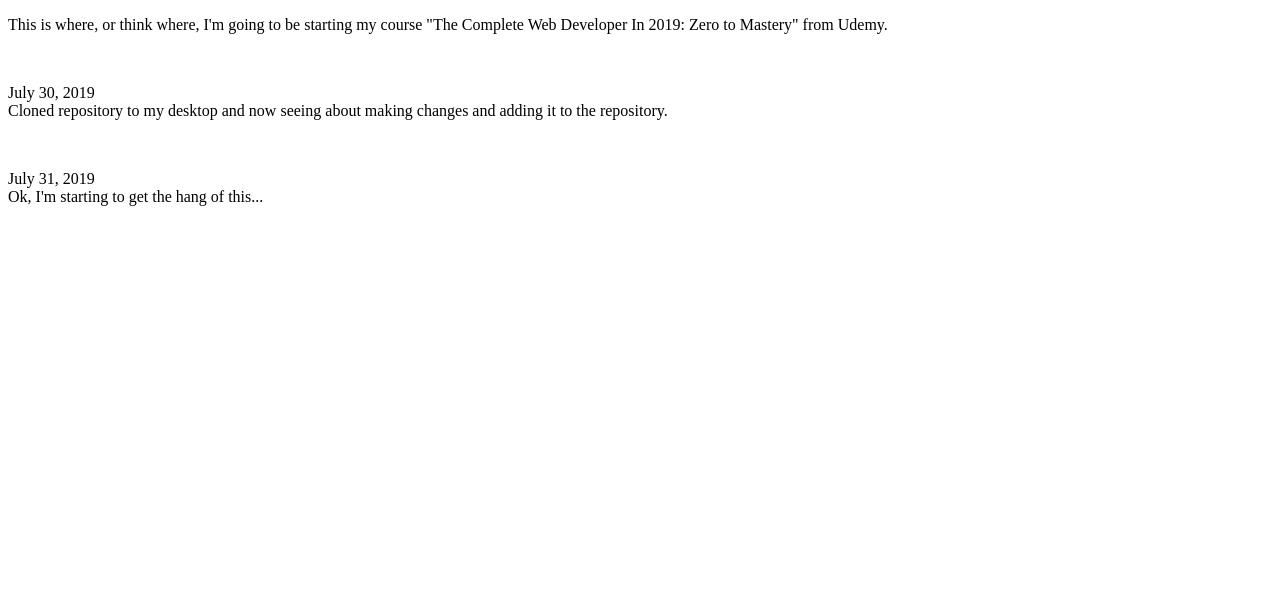
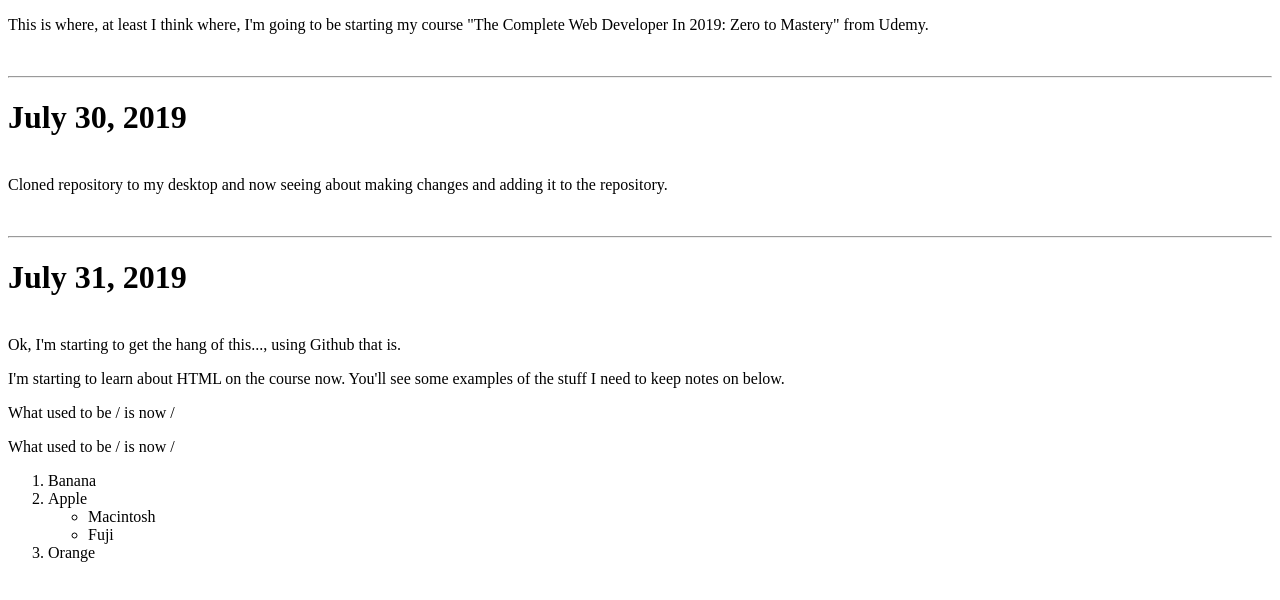
Before and after one commit to RMSS4Ever/CompleteWebDeveloperIn2019, a plain HTML site: page index.html in a window 1280 px wide. Drawn offline with Linux system fonts and the light colour scheme.

Commit message:
Completed section 4

```diff
--- a/index.html
+++ b/index.html
@@ -12,21 +12,43 @@
   <body>
 
       <p>
-        This is where, or think where, I'm going to be starting my course
+        This is where, at least I think where, I'm going to be starting my course
         "The Complete Web Developer In 2019: Zero to Mastery" from Udemy.
       </p>
     </br>
+    <hr>
       <p>
-        July 30, 2019 </br>
+        <h1><strong>July 30, 2019</strong></h1></br>
         Cloned repository to my desktop and now seeing about making changes and
         adding it to the repository.
       </p>
     </br>
+    <hr>
     <p>
-      July 31, 2019 </br>
-      Ok, I'm starting to get the hang of this...
+      <h1><strong>July 31, 2019</strong></h1> </br>
+      Ok, I'm starting to get the hang of this..., using Github that is.
+    </p>
+    <p>
+      I'm starting to learn about HTML on the course now. You'll see some examples
+      of the stuff I need to keep notes on below.
     </p>
 
+    <!-- Basic notes -->
+    <p>What used to be /<b></b> is now /<strong></strong></p>
+    <p>What used to be /<i></i> is now /<em></em></p>
+
+    <!-- The Complete Web Developer In 2019: Zero to Mastery
+          Section 4, Ep 26 -->
+    <!-- This is a list -->
+        <ol>
+          <li>Banana</li>
+          <li>Apple</li>
+            <ul>
+              <li>Macintosh</li>
+              <li>Fuji</li>
+            </ul>
+          <li>Orange</li>
+        </ol>
 
   </body>
 
```
